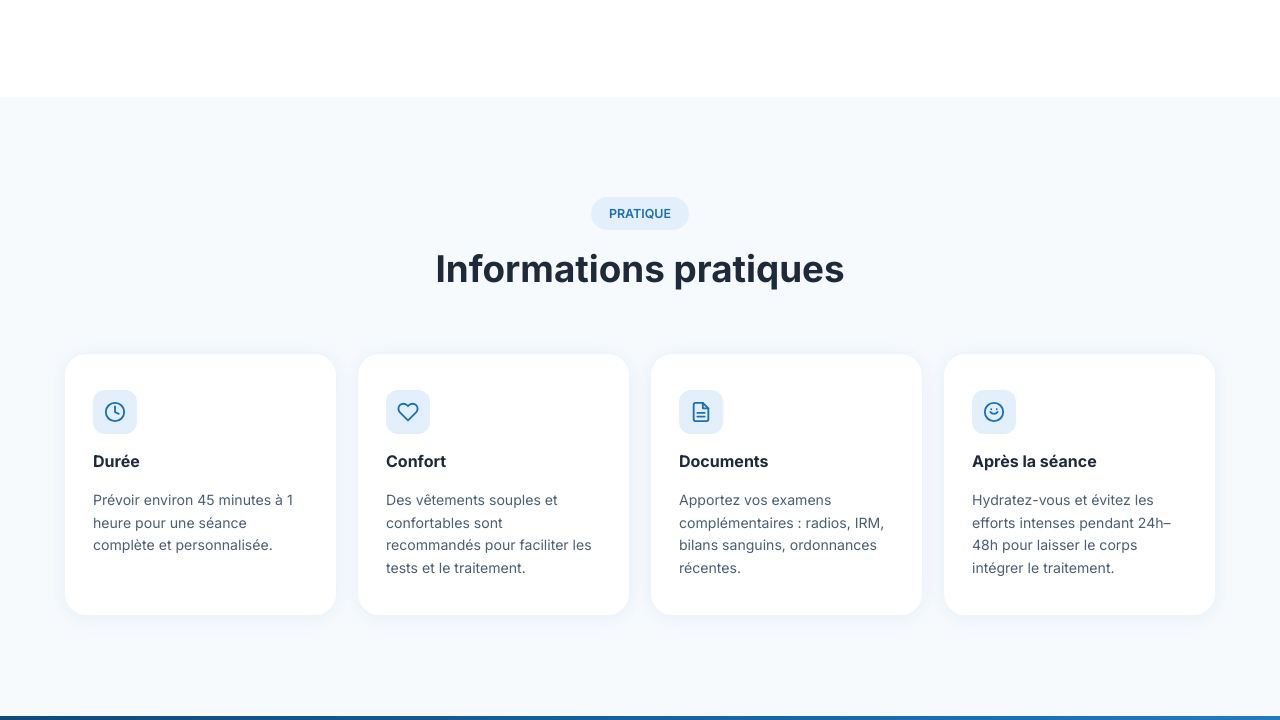
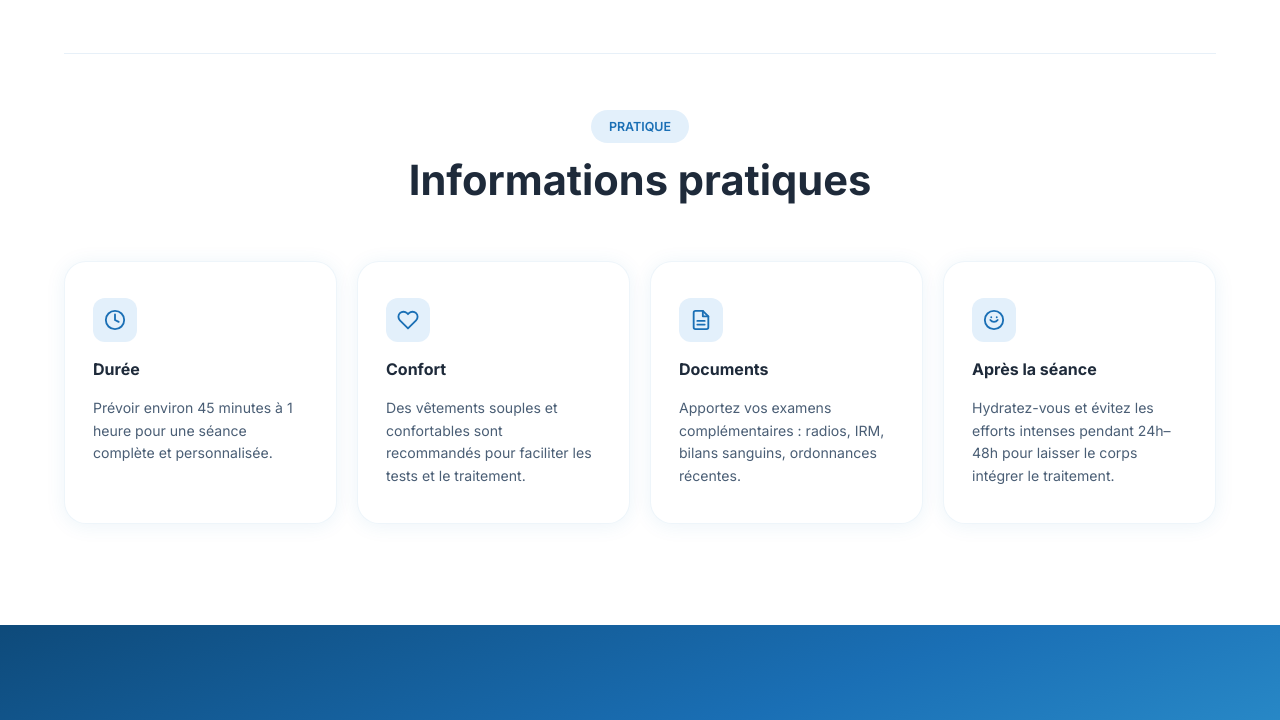
Before and after one commit to PRAFUL33290/ost-opathes-lepianmedoc.fr, a website: page consultations.html in a window 1280 px wide. Shown: the part 2481-3201 px from the top of the page. Drawn offline with Linux system fonts and the light colour scheme.

Commit message:
Fusionne les informations pratiques aux consultations

```diff
--- a/consultations.html
+++ b/consultations.html
@@ -239,15 +239,11 @@
                     </div>
                 </div>
             </div>
-        </div>
-    </section>
 
-    <!-- ===== INFORMATIONS PRATIQUES ===== -->
-    <section class="cpage-info-section">
-        <div class="container">
-            <div class="section__header fade-in fade-up">
+            <div class="cpage-practical-block fade-in fade-up">
+                <div class="cpage-practical-block__header">
                     <span class="section__tag">Pratique</span>
-                <h2 class="section__title">Informations pratiques</h2>
+                    <h3>Informations pratiques</h3>
                 </div>
                 <div class="cpage-info-grid fade-in fade-up">
                     <div class="cpage-info-card">
@@ -280,6 +276,7 @@
                         </div>
                         <h4>Après la séance</h4>
                         <p>Hydratez-vous et évitez les efforts intenses pendant 24h–48h pour laisser le corps intégrer le traitement.</p>
+                    </div>
                 </div>
             </div>
         </div>
--- a/style.css
+++ b/style.css
@@ -2747,6 +2747,29 @@ ul {
   line-height: 1.65;
 }
 
+.cpage-practical-block {
+  margin-top: 56px;
+  padding-top: 56px;
+  border-top: 1px solid rgba(26, 111, 181, 0.1);
+}
+
+.cpage-practical-block__header {
+  text-align: center;
+}
+
+.cpage-practical-block__header .section__tag {
+  display: inline-block;
+  margin-bottom: 14px;
+}
+
+.cpage-practical-block__header h3 {
+  font-family: var(--font-serif);
+  font-size: clamp(1.8rem, 4vw, 2.6rem);
+  font-weight: 700;
+  color: var(--text);
+  line-height: 1.15;
+}
+
 /* Info cards */
 .cpage-info-section {
   padding: 100px 0;
```
Lines whose indentation alone changed are shown as unchanged.
